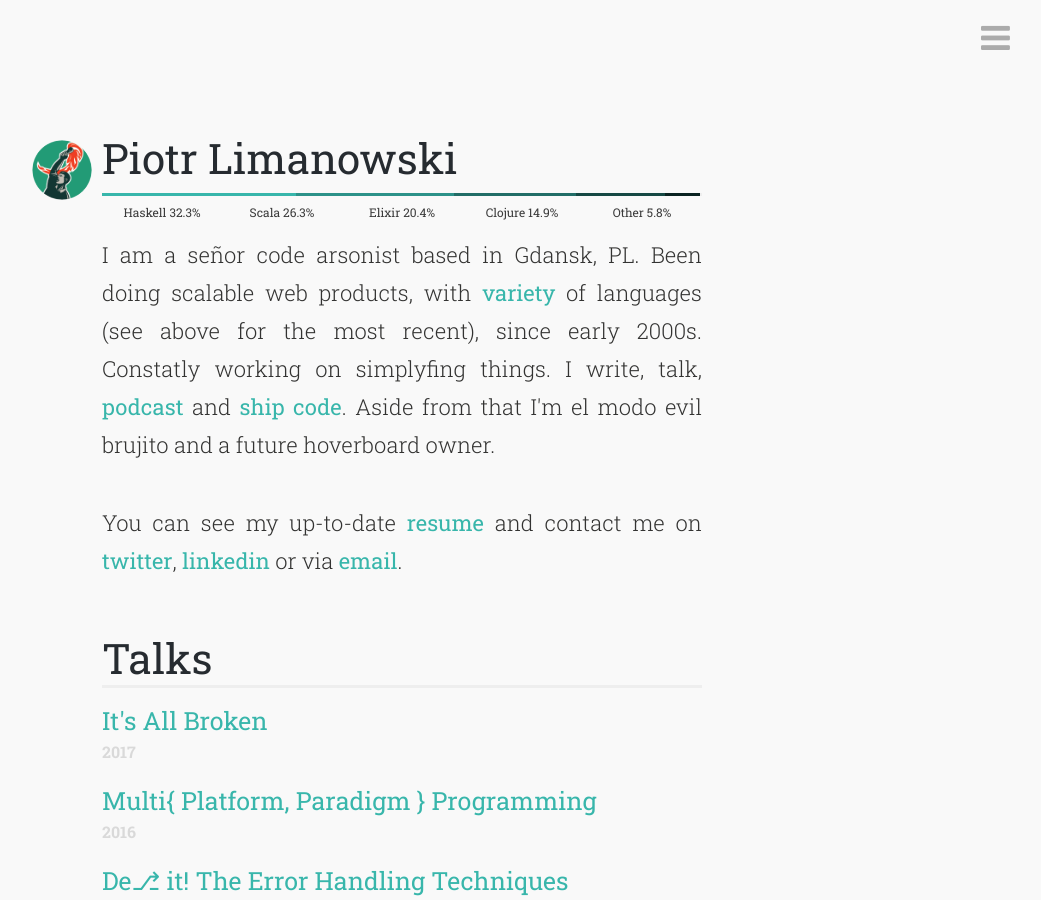
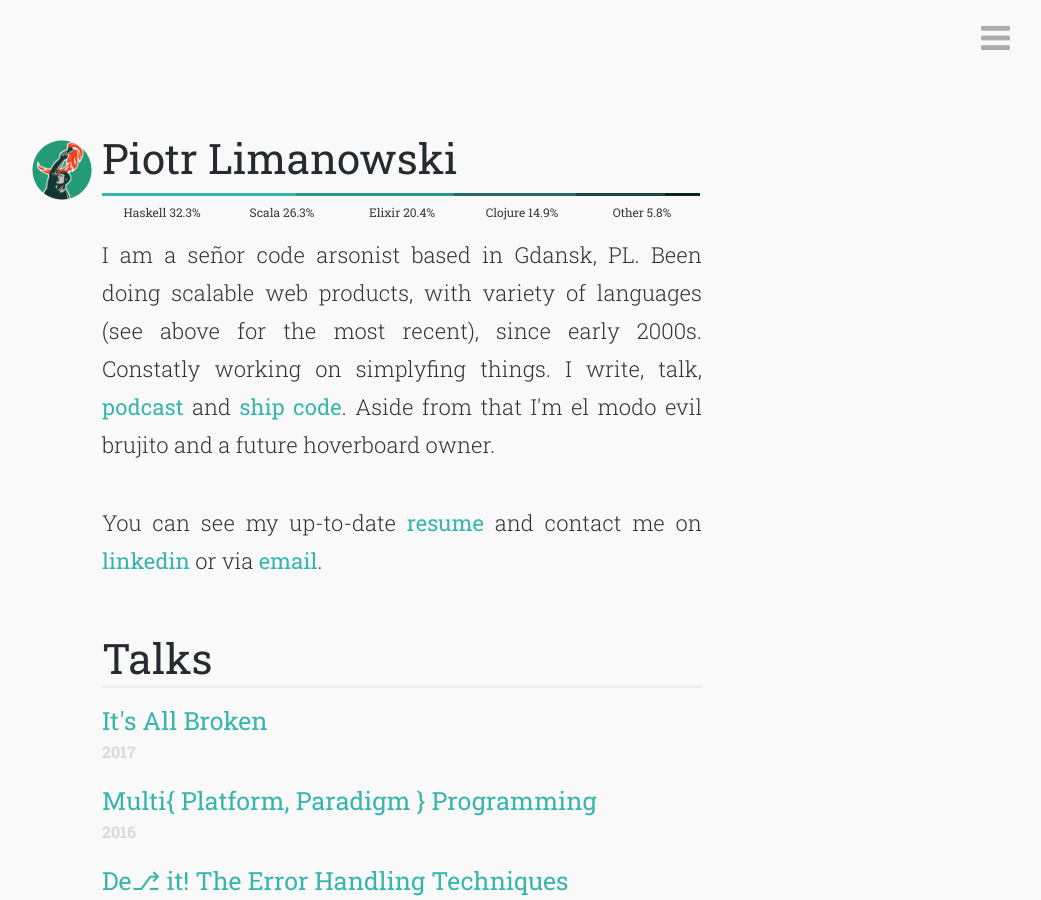
Before and after one commit to peel/peel.github.com, a Jekyll site: the page built from index.html, in a window 1280 px wide and 900 px high. Shown: the whole window, without its empty margins (238-1279 px from the left). Built offline with Jekyll 4.4.1, drawn with Linux system fonts in a browser that asks for light colours; nearby versions of some CDN libraries.

Commit message:
Update index.html

```diff
--- a/index.html
+++ b/index.html
@@ -3,10 +3,10 @@ title: "Home"
 layout: index
 ---
 <p>
-    I am a señor code arsonist based in Gdansk, PL. Been doing scalable web products, with <a href="http://wakatime.com/@peel">variety</a> of languages (see above for the most recent), since early 2000s.
+    I am a señor code arsonist based in Gdansk, PL. Been doing scalable web products, with variety of languages (see above for the most recent), since early 2000s.
     Constatly working on simplyfing things. I write, talk, <a href="{{site.podcast_url}}">podcast</a> and <a href="{{site.github_url}}">ship code</a>.
     Aside from that I'm el modo evil brujito and a future hoverboard owner.
 </p>
 <p>
-    You can see my up-to-date <a href="https://resume.codearsonist.com/print">resume</a> and contact me on <a href="{{site.twitter_url}}">twitter</a>, <a href="{{site.linkedin_url}}">linkedin</a>  or via <a href="mailto:{{site.email}}">email</a>.
+    You can see my up-to-date <a href="https://peel.github.io/resume">resume</a> and contact me on <a href="{{site.linkedin_url}}">linkedin</a>  or via <a href="mailto:{{site.email}}">email</a>.
 </p>
```
